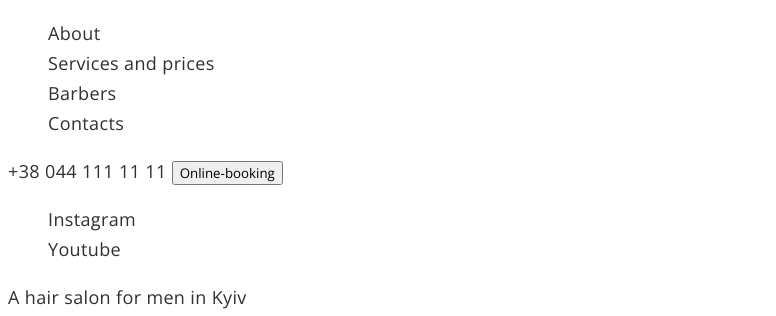
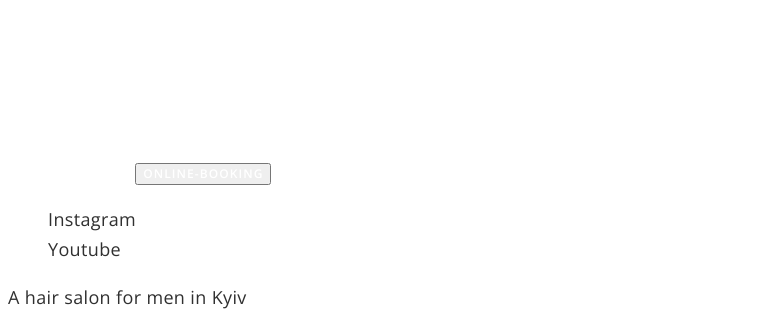
Before and after one commit to YK911/bcon-49, a plain HTML site: page index.html in a window 1280 px wide. Shown: the part 72-388 px from the top of the page, without its empty margins (0-776 px from the left). Drawn offline with nearby package versions, Linux system fonts and the light colour scheme.

Commit message:
Update styles.css

```diff
--- a/css/styles.css
+++ b/css/styles.css
@@ -39,6 +39,29 @@ button {
   overflow: hidden;
 }
 
+.uppertitle {
+  font-weight: 600;
+  font-size: 11px;
+  line-height: calc(15 / 11);
+  text-transform: uppercase;
+}
+.title {
+}
+
+.btn {
+  font-weight: 600;
+  font-size: 12px;
+  line-height: calc(16 / 12);
+  letter-spacing: 0.09em;
+  text-transform: uppercase;
+
+  color: #ffffff;
+}
+
+.btn:hover,
+.btn:focus {
+  bacground-color: #ff6c00;
+}
 /**
   |============================
   | Header styles
@@ -56,9 +79,20 @@ button {
 }
 .nav-item {
 }
-.nav-link {
+.nav-link,
+.header-link {
+  font-weight: 600;
+  font-size: 12px;
+  line-height: calc(16 / 12);
+  letter-spacing: 0.1em;
+
+  color: #ffffff;
 }
-.header-link {
+.nav-link:hover,
+.nav-link:focus,
+.header-link:hover,
+.header-link:focus {
+  color: #ff6c00;
 }
 
 /**
```
